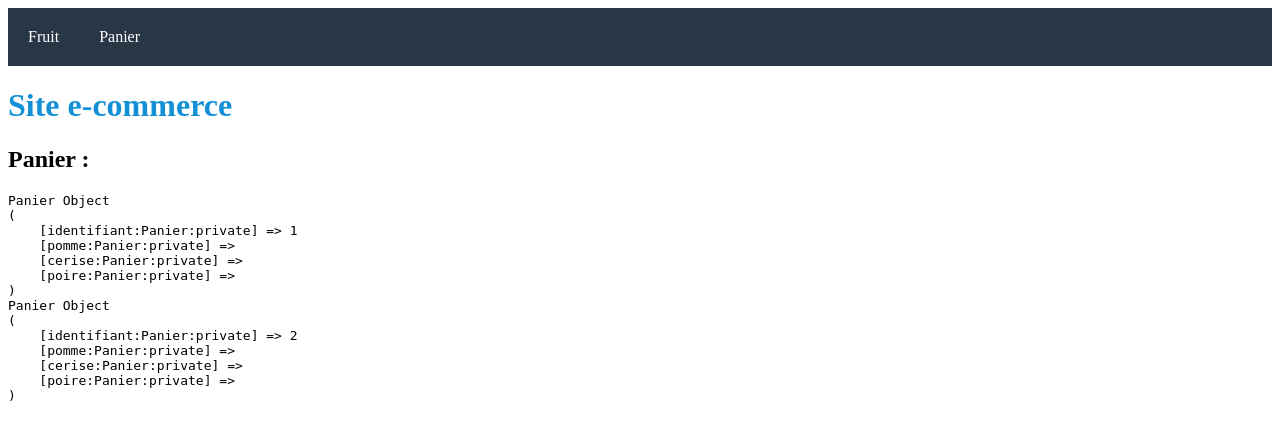
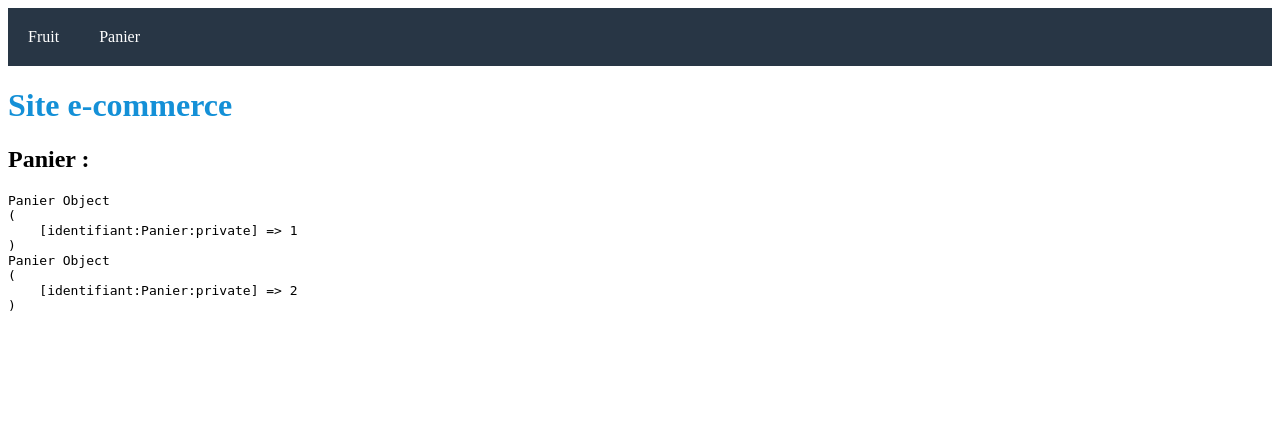
Before and after one commit to bigben35/Exo_Sensei, a PHP site: page /index2.php in a window 1280 px wide. Shown: the top 440 px of the page. Run offline with PHP 8.4, Linux system fonts and the light colour scheme.

Commit message:
second commit

```diff
--- a/Class/Panier.php
+++ b/Class/Panier.php
@@ -1,15 +1,19 @@
 <?php
 
 class Panier{
+    // Une propriété ou une méthode statique est une propriété ou une méthode qui ne va pas appartenir à une instance de classe ou à un objet en particulier mais qui va plutôt appartenir à la classe dans laquelle elle a été définie.
 
-    private static $premierIdentifiant = 1;
+    // Les méthodes et propriétés statiques vont donc avoir la même définition et la même valeur pour toutes les instances d’une classe et nous allons pouvoir accéder à ces éléments sans avoir besoin d’instancier la classe.
+    private static int $premierIdentifiant = 1;
 
     private $identifiant;
-    private $pomme;
-    private $cerise;
-    private $poire;
+    // private $pomme;
+    // private $cerise;
+    // private $poire;
 
-    public function __construct()
+     public function __construct()                                           //Dans la définition d’une classe, « $this » se réfère à l’objet actuel, tandis que « self » se réfère à la classe actuelle.
+
+    // « self » n’est pas précédé par « $ » car « self » ne représente pas une variable mais la classe elle-même. Utiliser avec les fonctions variables statiques
     {
         $this->identifiant =self::$premierIdentifiant;
         self::$premierIdentifiant++;
--- a/index.php
+++ b/index.php
@@ -1,6 +1,6 @@
 <?php
 
-// require_once "Class/Panier.php";
+require_once "Class/Panier.php";
 require_once "Class/Pomme.php";
 require_once "Class/Cerise.php";
 require_once "Class/Poire.php";
--- a/index2.php
+++ b/index2.php
@@ -29,6 +29,7 @@ echo "<pre>";
 $panier1 = new Panier();
 $panier1->addFruit($pomme,$poire);
 $panier2 = new Panier();
+$panier2->addFruit($pomme,$cerise,$pomme,$poire);
 print_r($panier1);
 print_r($panier2);
 
```
